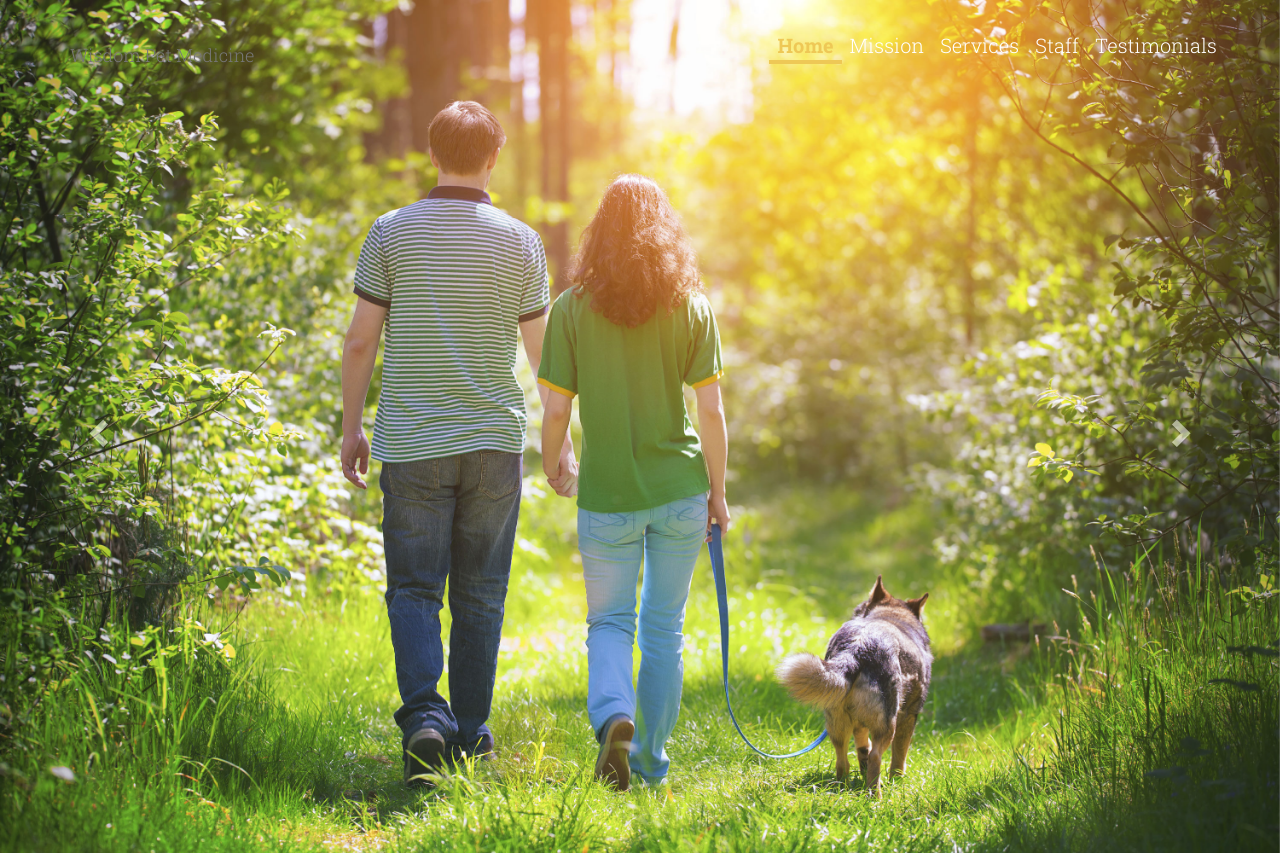
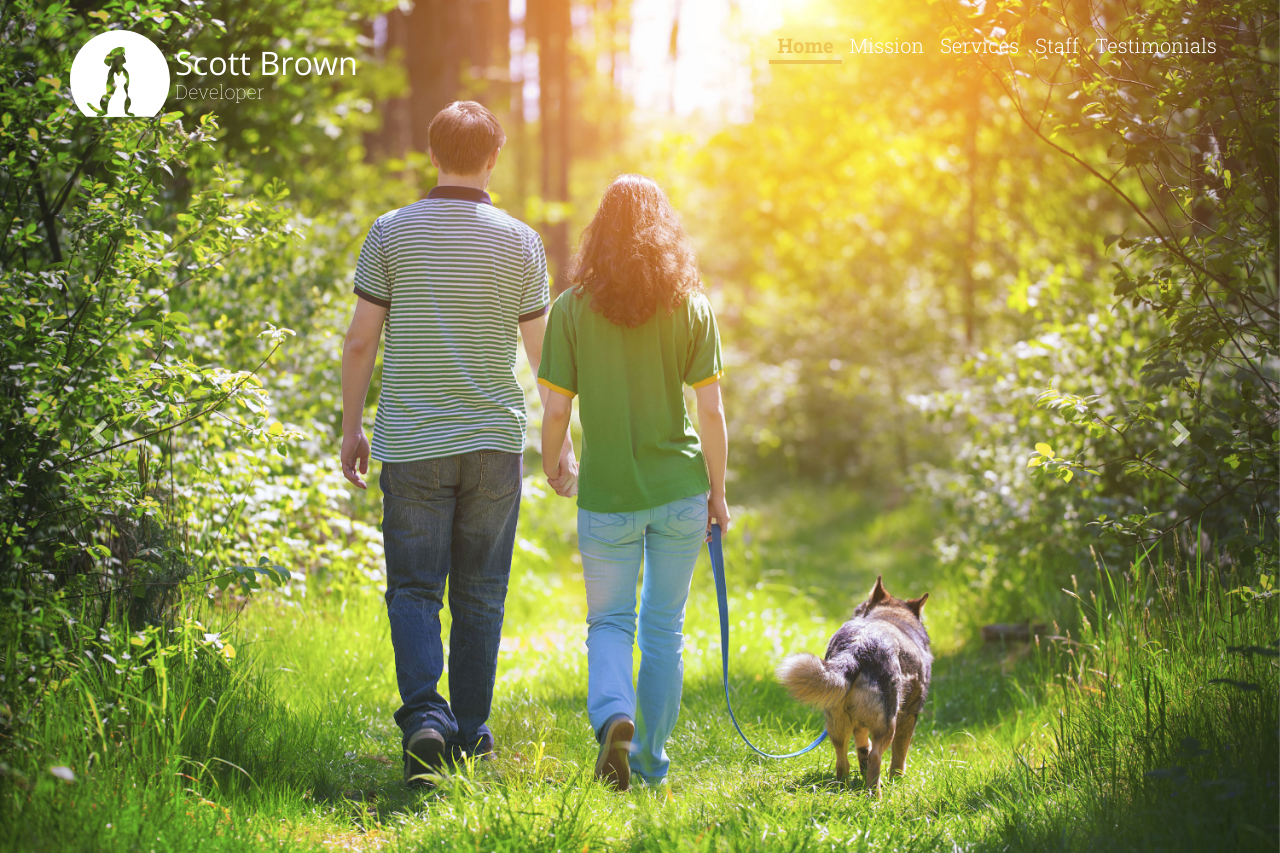
Before and after one commit to scottseeker/scott-brown-dev-site, a website: page client/index.html in a window 1280 px wide. Shown: the top 853 px of the page. Drawn offline with nearby package versions, Linux system fonts and the light colour scheme.

Commit message:
Added background for navigation on small size screens.

```diff
--- a/client/css/style.css
+++ b/client/css/style.css
@@ -1,22 +1,29 @@
 @import url(http://fonts.googleapis.com/css?family=Open+Sans:400,300,700,800|Roboto+Slab:400,100,300,700);
 
 /**  Basic Page CSS **/
-body{
+
+body {
   font-family: "Roboto Slab", sans-serif;
   font-weight: 300;
   font-size: 2em;
   position: relative;
 }
 
-h1, h2, h3, h4, h5, h6 {
+h1,
+h2,
+h3,
+h4,
+h5,
+h6 {
   font-family: "Open Sans", sans-serif;
   font-weight: 100;
   margin: 0;
 }
 
 img {
-	max-width: 200px;
+  max-width: 200px;
 }
+
 
 /**  Header Navigation **/
 
@@ -52,12 +59,58 @@ header .navbar-default .navbar-nav .active a:hover {
   text-shadow: none;
 }
 
+
+/** Navbar Brand **/
+
+header .navbar-brand {
+  background: url(../images/wisdompetlogo.svg);
+  background-repeat: no-repeat;
+  background-position: 15px 0;
+  height: auto;
+}
+
+header .navbar-brand h1 {
+  color: white;
+  margin: 0;
+  font-size: 1.8em;
+  font-weight: 400;
+  padding-left: 105px;
+}
+
+header .navbar-brand span.subhead {
+  font-family: "Roboto Slab", serif;
+  font-size: .6em;
+  font-weight: 100;
+  display: block;
+}
+
+
+/** Navbar Toggle **/
+
+header .navbar-toggle {
+  background-color: #279182;
+}
+
+header .navbar-default .navbar-toggle .icon-bar {
+  background-color: white;
+}
+
+@media only screen and (max-width: 768px) {
+  header .navbar-collapse.in {
+    background-color: rgba(0, 0, 0, .5);
+  }
+}
+
+
 /**  Footer Navigation **/
+
 footer .navbar-default {
   background: transparent;
 }
 
+
 /**  Page **/
+
 .page {
   padding: 50px 0;
 }
--- a/client/index.html
+++ b/client/index.html
@@ -3,7 +3,7 @@
 
 <head>
   <meta charset="UTF-8">
-  <title>Wisdom Pet Medicine</title>
+  <title>Scott Brown Developer</title>
   <link rel="stylesheet" href="https://maxcdn.bootstrapcdn.com/bootstrap/3.3.1/css/bootstrap.min.css">
   <link rel="stylesheet" href="css/style.css">
   <meta name="viewport" content="width=device-width, initial-scale=1">
@@ -21,7 +21,7 @@
           <span class="icon-bar"></span>
           <span class="icon-bar"></span>
         </button>
-        <a class="navbar-brand" href="#featured">Wisdom <span class="subhead">Pet Medicine</span></a>
+        <a class="navbar-brand" href="#featured"><h1>Scott Brown <span class="subhead">Developer</span></h1></a>
       </div><!-- navbar-header -->
       <div class="collapse navbar-collapse" id="collapse">
         <ul class="nav navbar-nav navbar-right">
```
